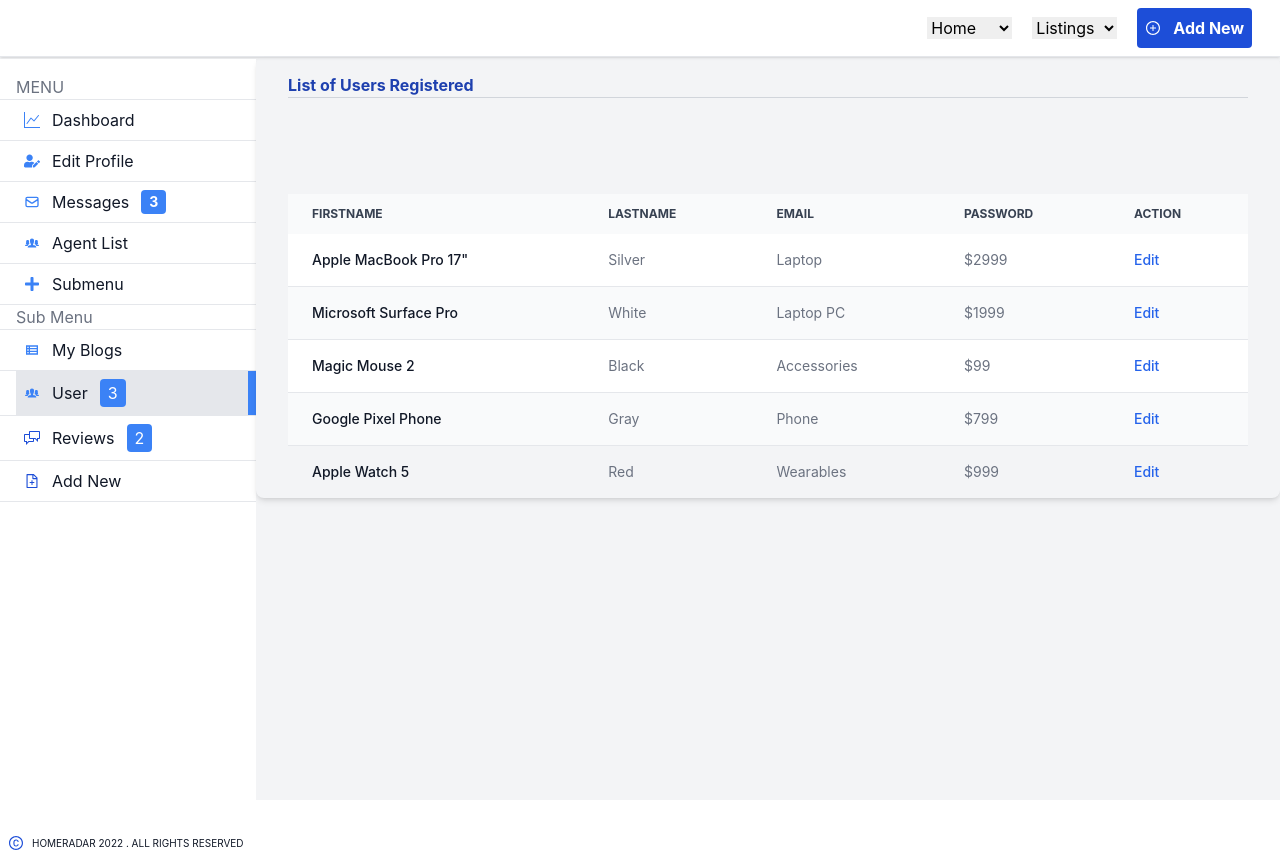
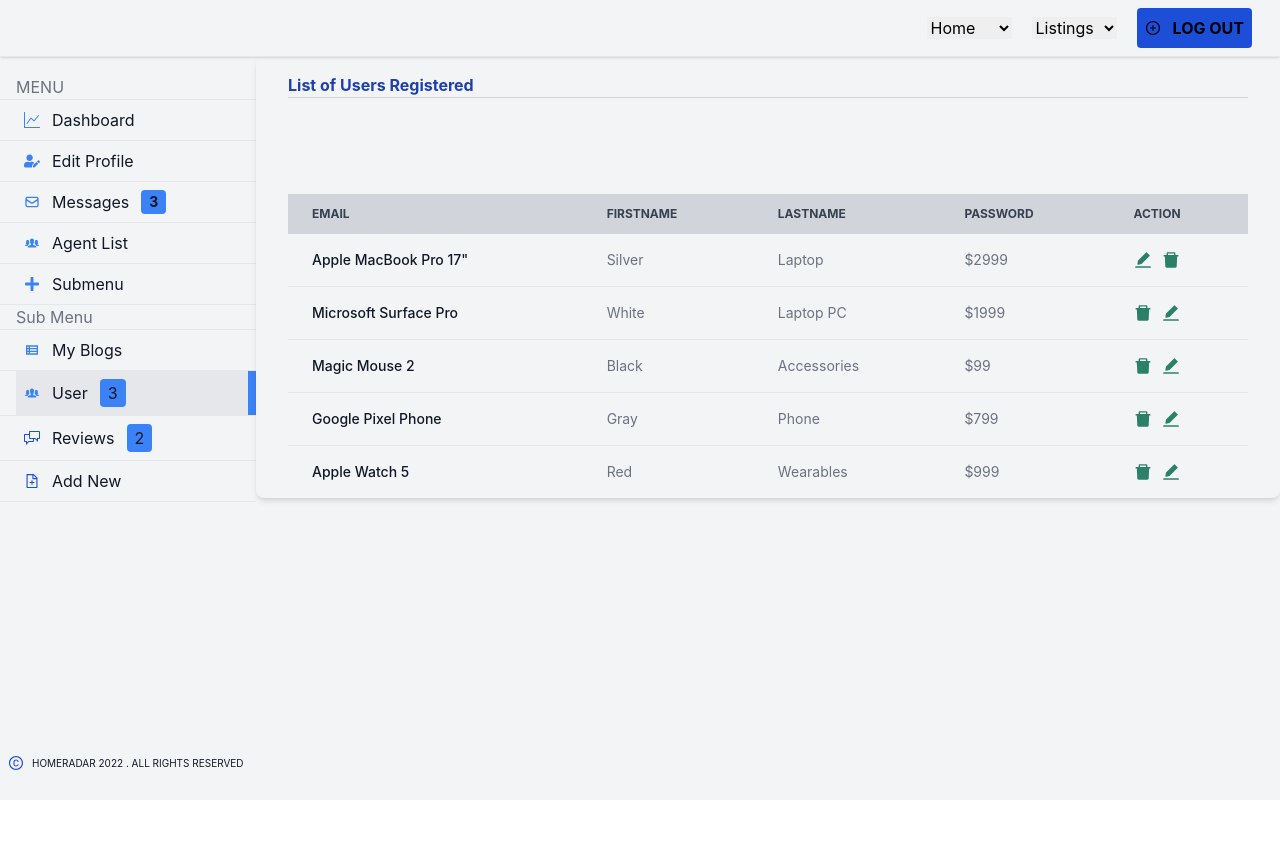
Before and after one commit to Placide123/my_brand, a React (Create React App) app in the folder my_brand/: page /user in a window 1280 px wide. After the commit the page ends 800 px from the top, so only its background shows below. Built offline with nearby package versions, Linux system fonts and the light colour scheme.

Commit message:
add the dashboard

```diff
--- a/my_brand/src/component/DashHeader.js
+++ b/my_brand/src/component/DashHeader.js
@@ -24,7 +24,7 @@
           className="flex items-center p-2 text-base text-white rounded bg-blue-700 font-bold mr-3"
         >
           <AiOutlinePlusCircle />
-          <span className="ml-3">Add New</span>
+          <span className="ml-3">LOG OUT</span>
         </a>
       </div>
     </nav>
--- a/my_brand/src/component/Footer.js
+++ b/my_brand/src/component/Footer.js
@@ -3,7 +3,7 @@
 
   return (
   <>
-  <div className="flex justify-center bg-lime-600 h-12 p-2 ">
+  <div className="flex justify-center bg-primary h-12 p-2 ">
       <h1 className="p-2">Designed by Placide TWIRINGIYIMANA</h1>
   </div>
   </>
--- a/my_brand/src/component/SideBar.js
+++ b/my_brand/src/component/SideBar.js
@@ -12,7 +12,7 @@
 
 export default function SideBAr() {
   return (
-    <div className="bg-white  pt-4 w-1/4 h-screen relative mt-0.5 overflow-y-auto">
+    <div className="bg-white  pt-4 w-1/4 h-[90vh] relative mt-0.5 overflow-y-auto">
       <div className="">
         <ul className="h-3/4">
           <li className="pl-4">
--- a/my_brand/src/pages/Aboutus.js
+++ b/my_brand/src/pages/Aboutus.js
@@ -2,7 +2,7 @@
 
 export default function AboutUs() {
   return (
-    <div className="p-7 m-10 border-2 border-lime-300">
+    <div className=" m-10 border-2 border-lime-300">
       <h2 className="flex justify-center text-2xl font-bold mb-1">About Me</h2>
       <div className="flex flex-col sm:flex-row">
         <div className="flex justify-center items-center mb-5 sm:mb-0">
--- a/my_brand/src/pages/Dashboardforuser.js
+++ b/my_brand/src/pages/Dashboardforuser.js
@@ -1,26 +1,136 @@
+import React, { useState } from "react";
 import Dashboard from "../component/Dashboard";
+import { AiFillDelete } from "react-icons/ai";
+import { AiFillEdit } from "react-icons/ai";
 
 
 export default function TableUser() {
 
+    const [editDataModel, setEditDataModel] = useState(false);
+    const [deleDataModel, setDelDataModel] = useState(false);
+    const editModel = () => {
+        let newState = !editDataModel;
+        setEditDataModel(newState);
+    };
+
+    const deleteModel = () => {
+      let newState = !deleDataModel;
+      setDelDataModel(newState);
+    };
+
     return (
         <Dashboard>
+
+            {/* ====================== Start::  EditDataModel =============================== */}
+
+            <div
+                className={`min-h-full -ml-72 -mt-14 w-screen z-50 bg-opacity-30 backdrop-blur-sm fixed flex items-center justify-center px-4 ${editDataModel === true ? "block" : "hidden"
+                    }`}
+            >
+                <div className="bg-white w-1/2 shadow-2xl rounded-lg p-4 pb-8">
+                    <div className="card-title w-full flex  flex-wrap justify-center items-center  ">
+                        <h1 className="font-bold text-sm text-center w-11/12">
+                            Add a Blog
+                        </h1>
+                        <hr className=" bg-primary border-b w-full" />
+                    </div>
+                    <div className="card-body">
+                        <form className=" px-8">
+                            <div>
+                                <div className="flex flex-col">
+                                    <label className="block mb-2 text-sm font-medium text-black">Blog Title</label>
+                                    <input type="text" placeholder="Blog Title" className="bg-gray-50 border border-gray-300 text-gray-900 sm:text-sm rounded-lg focus:ring-primary-600 focus:border-primary-600 block w-full p-2.5 mb-2"></input>
+                                </div>
+                                <div className="flex flex-col">
+
+                                    <label class="block mb-2 text-sm font-medium text-gray-900 dark:text-white" for="file_input">Upload Your picture</label>
+                                    <input className="block w-full text-sm text-gray-900 border border-gray-300 rounded-lg cursor-pointer bg-gray-50  focus:outline-none" id="file_input" type="file"></input>
+                                </div>
+                                <div className="flex flex-col">
+                                    <label className="block mb-2 text-sm font-medium text-black">Blog Description</label>
+                                    <textarea type="password" placeholder="Blog Description" className="bg-gray-50 border border-gray-300 text-gray-900 sm:text-sm rounded-lg focus:ring-primary-600 focus:border-primary-600 block w-full p-2.5 mb-2"></textarea>
+                                </div>
+                            </div>
+                            <div className="w-full flex">
+                                <button className="bg-blue-500 hover:bg-blue-700 text-white font-bold py-2 px-4 rounded mr-2">
+                                    Add Blog
+                                </button>
+                                <button
+                                    className="border-2 border-blue-500 text-blue-500 hover:text-white hover:bg-blue-500 text-white font-bold py-2 px-4 rounded"
+                                    onClick={(e) => editModel(e.preventDefault())}
+                                >
+                                    Cancel
+                                </button>
+                            </div>
+                        </form>
+                    </div>
+                </div>
+            </div>
+            {/* =========================== End::  editDataModel =============================== */}
+
+             {/* ====================== Start::  deleteDataModel =============================== */}
+
+      <div
+        className={`min-h-full -ml-72 -mt-14 w-screen z-50 bg-opacity-30 backdrop-blur-sm fixed flex items-center justify-center px-4 ${deleDataModel === true ? "block" : "hidden"
+          }`}
+      >
+        <div className="bg-white w-1/2 shadow-2xl rounded-lg p-4 pb-8">
+          <div className="card-title w-full flex  flex-wrap justify-center items-center  ">
+            <h1 className="font-bold text-sm text-center w-11/12">
+              Add a Blog
+            </h1>
+            <hr className=" bg-primary border-b w-full" />
+          </div>
+          <div className="card-body">
+            <form className=" px-8">
+              <div>
+                <div className="flex flex-col">
+                  <label className="block mb-2 text-sm font-medium text-black">Blog Title</label>
+                  <input type="text" placeholder="Blog Title" className="bg-gray-50 border border-gray-300 text-gray-900 sm:text-sm rounded-lg focus:ring-primary-600 focus:border-primary-600 block w-full p-2.5 mb-2"></input>
+                </div>
+                <div className="flex flex-col">
+
+                  <label class="block mb-2 text-sm font-medium text-gray-900 dark:text-white" for="file_input">Upload Your picture</label>
+                  <input className="block w-full text-sm text-gray-900 border border-gray-300 rounded-lg cursor-pointer bg-gray-50  focus:outline-none" id="file_input" type="file"></input>
+                </div>
+                <div className="flex flex-col">
+                  <label className="block mb-2 text-sm font-medium text-black">Blog Description</label>
+                  <textarea type="password" placeholder="Blog Description" className="bg-gray-50 border border-gray-300 text-gray-900 sm:text-sm rounded-lg focus:ring-primary-600 focus:border-primary-600 block w-full p-2.5 mb-2"></textarea>
+                </div>
+              </div>
+              <div className="w-full flex">
+                <button className="bg-blue-500 hover:bg-blue-700 text-white font-bold py-2 px-4 rounded mr-2">
+                  Delete
+                </button>
+                <button
+                  className="border-2 border-blue-500 text-blue-500 hover:text-white hover:bg-blue-500 text-white font-bold py-2 px-4 rounded"
+                  onClick={(e) => deleteModel(e.preventDefault())}
+                >
+                  Cancel
+                </button>
+              </div>
+            </form>
+          </div>
+        </div>
+      </div>
+      {/* =========================== End::  deleteDataModel =============================== */}
+
 
             <div class="relative overflow-x-auto shadow-md sm:rounded-lg px-8">
                 <h1 className=" border-b border-gray-300 font-bold text-blue-800 mb-24 mt-4">
                     List of Users Registered
                 </h1>
                 <table class="w-full text-sm text-left text-gray-500 dark:text-gray-400">
-        <thead class="text-xs text-gray-700 uppercase bg-gray-50 dark:bg-gray-700 dark:text-gray-400">
+                    <thead class="text-xs text-gray-700 uppercase bg-gray-300">
                         <tr>
+                            <th scope="col" class="px-6 py-3">
+                                Email
+                            </th>
                             <th scope="col" class="px-6 py-3">
                                 FirstName
                             </th>
                             <th scope="col" class="px-6 py-3">
                                 LastName
-                </th>
-                <th scope="col" class="px-6 py-3">
-                    Email
                             </th>
                             <th scope="col" class="px-6 py-3">
                                 Password
@@ -45,7 +155,12 @@
                                 $2999
                             </td>
                             <td class="px-6 py-4">
-                    <a href="#" class="font-medium text-blue-600 dark:text-blue-500 hover:underline">Edit</a>
+                                <a href="#" class="font-medium text-blue-600 dark:text-blue-500 hover:underline">
+                                    <ul className=" flex gap-2 text-primary text-xl">
+                                        <li><AiFillEdit onClick={editModel} /></li>
+                                        <li><AiFillDelete onClick={deleteModel}/></li>
+
+                                    </ul></a>
                             </td>
                         </tr>
                         <tr class="border-b bg-gray-50 dark:bg-gray-800 dark:border-gray-700">
@@ -62,7 +177,12 @@
                                 $1999
                             </td>
                             <td class="px-6 py-4">
-                    <a href="#" class="font-medium text-blue-600 dark:text-blue-500 hover:underline">Edit</a>
+                                <a href="#" class="font-medium text-blue-600 hover:underline">
+                                    <ul className=" flex gap-2 text-primary text-xl">
+                                        <li><AiFillDelete /></li>
+                                        <li><AiFillEdit /></li>
+                                    </ul>
+                                </a>
                             </td>
                         </tr>
                         <tr class="bg-white border-b dark:bg-gray-900 dark:border-gray-700">
@@ -79,7 +199,12 @@
                                 $99
                             </td>
                             <td class="px-6 py-4">
-                    <a href="#" class="font-medium text-blue-600 dark:text-blue-500 hover:underline">Edit</a>
+                                <a href="#" class="font-medium text-blue-600 dark:text-blue-500 hover:underline">
+
+                                    <ul className=" flex gap-2 text-primary text-xl">
+                                        <li><AiFillDelete /></li>
+                                        <li><AiFillEdit /></li>
+                                    </ul></a>
                             </td>
                         </tr>
                         <tr class="border-b bg-gray-50 dark:bg-gray-800 dark:border-gray-700">
@@ -96,7 +221,12 @@
                                 $799
                             </td>
                             <td class="px-6 py-4">
-                    <a href="#" class="font-medium text-blue-600 dark:text-blue-500 hover:underline">Edit</a>
+                                <a href="#" class="font-medium text-blue-600 dark:text-blue-500 hover:underline">
+
+                                    <ul className=" flex gap-2 text-primary text-xl">
+                                        <li><AiFillDelete /></li>
+                                        <li><AiFillEdit /></li>
+                                    </ul></a>
                             </td>
                         </tr>
                         <tr>
@@ -113,7 +243,11 @@
                                 $999
                             </td>
                             <td class="px-6 py-4">
-                    <a href="#" class="font-medium text-blue-600 dark:text-blue-500 hover:underline">Edit</a>
+                                <a href="#" class="font-medium text-blue-600 dark:text-blue-500 hover:underline">
+                                    <ul className=" flex gap-2 text-primary text-xl">
+                                        <li><AiFillDelete /></li>
+                                        <li><AiFillEdit /></li>
+                                    </ul></a>
                             </td>
                         </tr>
                     </tbody>
--- a/my_brand/src/pages/Holder.js
+++ b/my_brand/src/pages/Holder.js
@@ -4,6 +4,7 @@
 import Service from "./Service"
 import Message from "./Message"
 import Footer from "../component/Footer"
+import Mywork from "../component/Mywork"
 
 
 export default function Holder() {
@@ -13,6 +14,7 @@
       <Homepage />
       <AboutUs />
       <Service />
+      <Mywork />
       <Message />
       <Footer />
     </>
--- a/my_brand/src/pages/Service.js
+++ b/my_brand/src/pages/Service.js
@@ -4,7 +4,7 @@
 
 export default function Service() {
   return (
-    <div className="p-7 m-10 border-2 border-lime-300">
+    <div className=" m-10 border-2 border-lime-300">
       <h1 className="flex justify-center items-center font-bold text-2xl">My service</h1>
       <div className="flex justify-between flex-wrap">
         <div className="w-full sm:w-auto md:w-1/3 p-3">
--- a/my_brand/tailwind.config.js
+++ b/my_brand/tailwind.config.js
@@ -12,6 +12,32 @@
         xl: '1440px',
       },
     },
+    colors:{
+      primary:'#2b8068',
+      gray:{
+        100:'#f3f4f6',
+        200:'#e5e7eb',
+        300:'#d1d5db',
+        400:'#9ca3af',
+        500:'#6b7280',
+        600:'#4b5563',
+        700:'#374151',
+        800:'#1f2937',
+        900:'#111827',
+
+      },
+      blue:{
+        100:'#dbeafe',
+        200:'#bfdbfe',
+        300:'#93c5fd',
+        400:'#60a5fa',
+        500:'#3b82f6',
+        600:'#2563eb',
+        700:'#1d4ed8',
+        800:'#1e40af',
+        900:'#1e3a8a',
+      },
+    },
   },
   plugins: [],
 }
```
Also changed, not shown: my_brand/src/component/Mywork.js (added, +11 -0 lines), my_brand/src/pages/Homepage.js (+6 -6 lines). Lines whose indentation alone changed are shown as unchanged.
